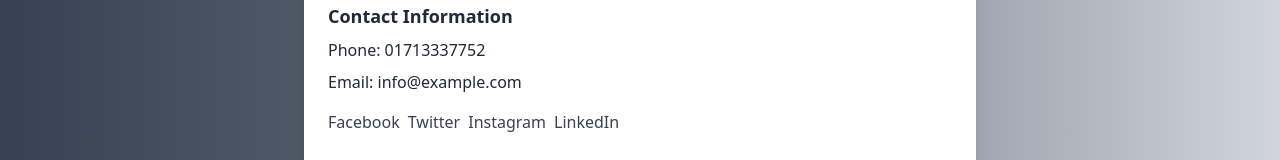
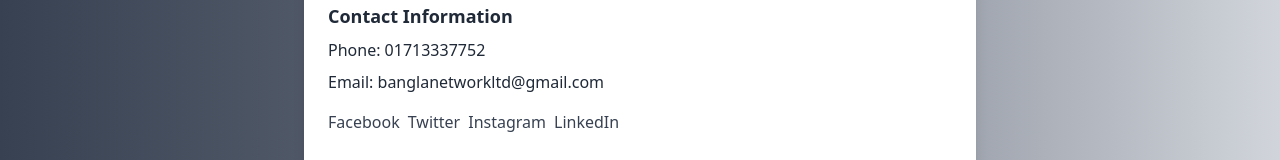
Before and after one commit to Nahiduzzamann/bangla-network, a React (Vite) app: page /contact in a window 1280 px wide. Shown: the part 378-538 px from the top of the page. Built offline with nearby package versions, Linux system fonts and the light colour scheme; no server answers.

Commit message:
contact update

```diff
--- a/src/pages/Home/Contact/Contact.jsx
+++ b/src/pages/Home/Contact/Contact.jsx
@@ -32,10 +32,10 @@ const Contact = () => {
                     <div className="mt-6">
                         <h2 className="text-lg font-bold">Contact Information</h2>
                         <p className="mt-2">Phone: 01713337752</p>
-                        <p className="mt-2">Email: info@example.com</p>
+                        <p className="mt-2">Email: banglanetworkltd@gmail.com</p>
                         <div className="mt-4">
-                            <a href="https://www.facebook.com/example" target="_blank" rel="noopener noreferrer" className="text-gray-700 hover:underline mr-2">Facebook</a>
-                            <a href="https://www.twitter.com/example" target="_blank" rel="noopener noreferrer" className="text-gray-700 hover:underline mr-2">Twitter</a>
+                            <a href="https://www.facebook.com/people/UK-Bangla-Network-Ltd/100083789013283/" target="_blank" rel="noopener noreferrer" className="text-gray-700 hover:underline mr-2">Facebook</a>
+                            <a href="https://twitter.com/NetworkLtd71595" target="_blank" rel="noopener noreferrer" className="text-gray-700 hover:underline mr-2">Twitter</a>
                             <a href="https://www.instagram.com/example" target="_blank" rel="noopener noreferrer" className="text-gray-700 hover:underline mr-2">Instagram</a>
                             <a href="https://www.instagram.com/example" target="_blank" rel="noopener noreferrer" className="text-gray-700 hover:underline">LinkedIn</a>
                         </div>
```
